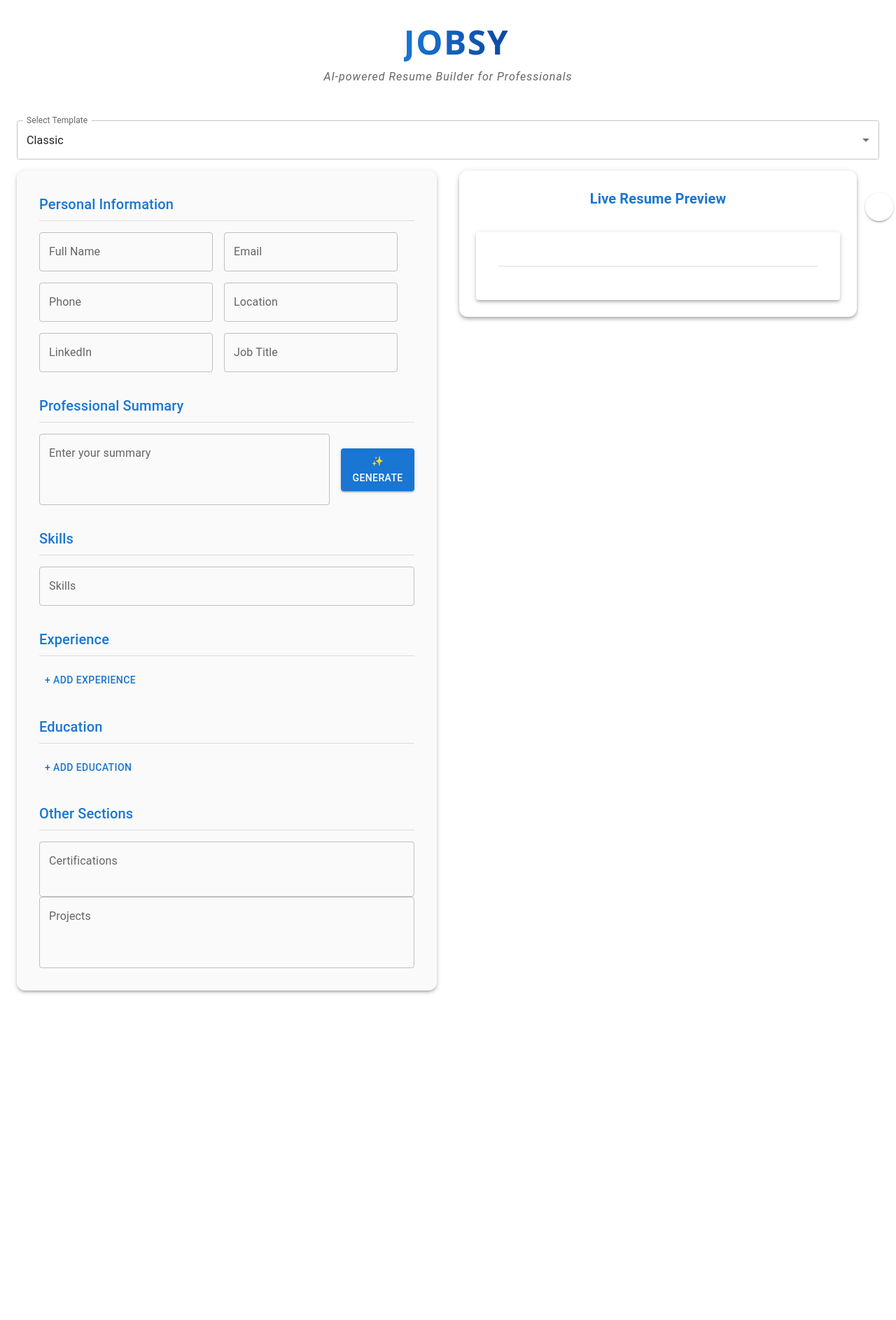
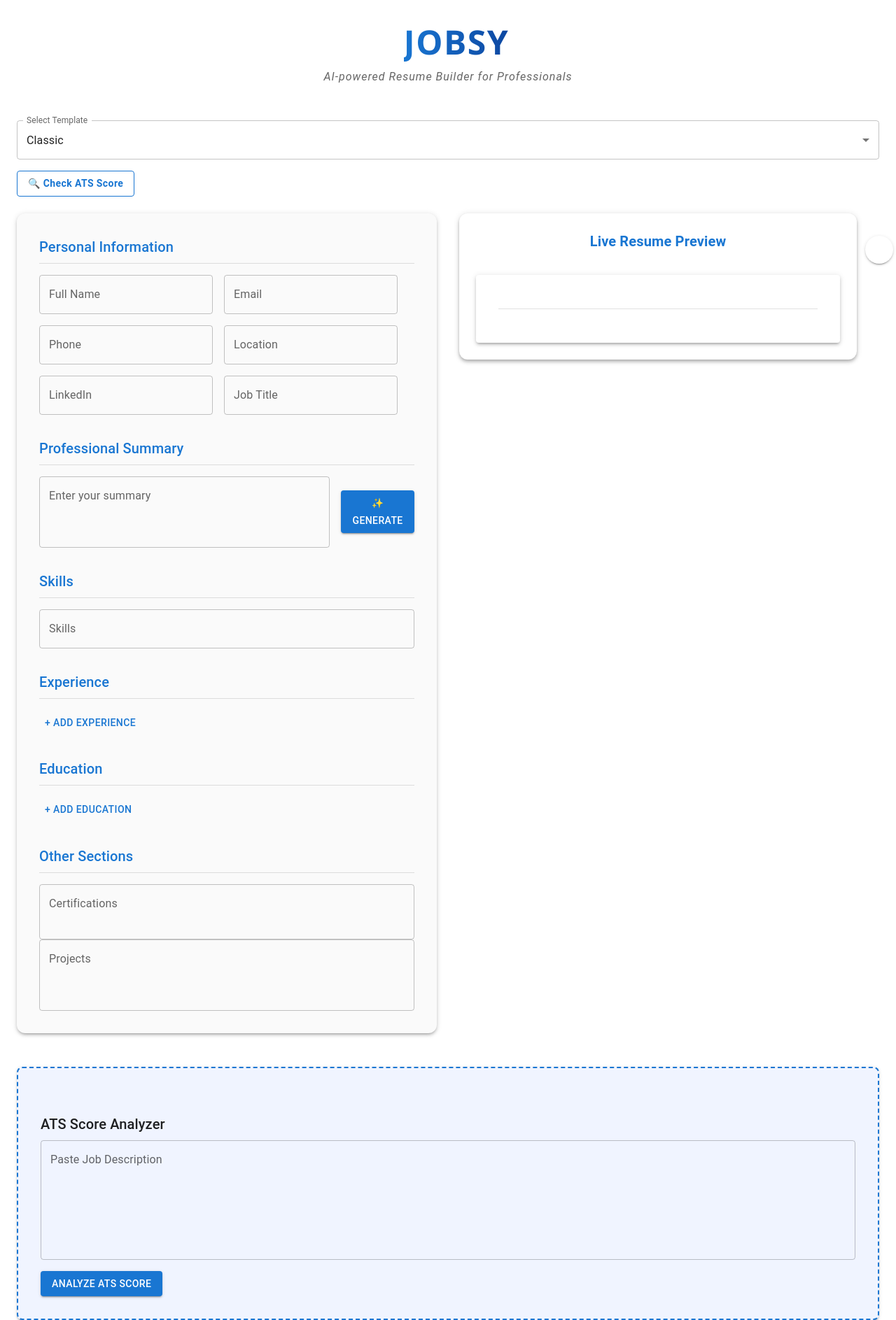
Before and after one commit to shreyeshpandey/ai-resume-maker, a React (Create React App) app: page / in a window 1280 px wide. Shown: the whole page at 70% size. Before the commit the page ends 1448 px from the top, so only its background shows below. Built offline with nearby package versions, Linux system fonts and the light colour scheme; some icons are missing.

Commit message:
Added ATS score

```diff
--- a/src/App.js
+++ b/src/App.js
@@ -8,6 +8,7 @@
   CssBaseline,
   Box,
   FormControl,
+  Button,
   InputLabel,
   Select,
   MenuItem,
@@ -17,6 +18,7 @@
 import Preview from './components/Preview';
 import { generateSummaryAndBullets } from './utils/togetherai.js';
 import DownloadButton from './components/DownloadButton.js';
+import ATSAnalyzer from './components/ATSAnalyzer';
 
 function App() {
   const [formData, setFormData] = useState({
@@ -129,6 +131,25 @@
               <MenuItem value="minimal">Minimal</MenuItem>
             </Select>
           </FormControl>
+          <Button
+  variant="outlined"
+  onClick={() => {
+    const atsSection = document.getElementById('ats-score-box');
+    if (atsSection) atsSection.scrollIntoView({ behavior: 'smooth' });
+  }}
+  sx={{
+    mb: 3,
+    color: '#1976d2',
+    borderColor: '#1976d2',
+    fontWeight: 600,
+    textTransform: 'none',
+    '&:hover': {
+      backgroundColor: '#e3f2fd'
+    }
+  }}
+>
+  🔍 Check ATS Score
+</Button>
 
           <Box display="flex" flexDirection={{ xs: 'column', md: 'row' }} gap={4}>
             <Box flex={1} minWidth={380}>
@@ -163,6 +184,20 @@
             </Box>
           </Box>
         </Box>
+        <Box
+          id="ats-score-box"
+          sx={{
+            mt: 6,
+            p: 4,
+            bgcolor: '#f0f4ff',
+            borderRadius: 2,
+            border: '2px dashed #1976d2',
+            boxShadow: 2,
+            zIndex: 10
+          }}
+        >
+          <ATSAnalyzer resumeData={formData} />
+        </Box>
       </Container>
     </>
   );
--- /dev/null
+++ b/src/components/ATSAnalyzer.js
@@ -0,0 +1,148 @@
+import React, { useState } from 'react';
+import {
+  Box,
+  Button,
+  Typography,
+  TextField,
+  CircularProgress,
+  LinearProgress
+} from '@mui/material';
+import { generateSummaryAndBullets } from '../utils/togetherai';
+
+const ATSAnalyzer = ({ resumeData }) => {
+  const [jobDescription, setJobDescription] = useState('');
+  const [atsFeedback, setAtsFeedback] = useState('');
+  const [score, setScore] = useState(null);
+  const [keywordMatch, setKeywordMatch] = useState(null);
+  const [tips, setTips] = useState([]);
+  const [loading, setLoading] = useState(false);
+
+  const extractATSData = (text) => {
+    const scoreMatch = text.match(/Score:\s*(\d{1,3})\/100/i);
+    const keywordMatchMatch = text.match(/Keyword Match:\s*(\d{1,3})%/i);
+    const tipMatches = text.match(/(?:\d+\.\s+.*)/g);
+
+    const scoreValue = scoreMatch ? parseInt(scoreMatch[1]) : null;
+    const keywordValue = keywordMatchMatch ? parseInt(keywordMatchMatch[1]) : null;
+    const tipList = tipMatches || [];
+
+    return {
+      score: scoreValue,
+      keywordMatch: keywordValue,
+      tips: tipList,
+    };
+  };
+
+  const handleAnalyzeATS = async () => {
+    if (!jobDescription.trim()) return;
+    setLoading(true);
+    setAtsFeedback('');
+    setScore(null);
+    setKeywordMatch(null);
+    setTips([]);
+
+    const resumeText = `
+Name: ${resumeData.name}
+Job Title: ${resumeData.jobTitle}
+Skills: ${resumeData.skills.join(', ')}
+Experience: ${resumeData.experience
+      .map(exp => `${exp.role} at ${exp.company} (${exp.duration})`)
+      .join(', ')}
+`;
+
+    const prompt = `
+You are an ATS (Applicant Tracking System) engine. Compare the following resume with the job description. Give an objective score out of 100, keyword match percentage, and 3 actionable improvement tips.
+
+Resume:
+${resumeText}
+
+Job Description:
+${jobDescription}
+
+Respond in this format:
+Score: XX/100
+Keyword Match: XX%
+Tips:
+1. ...
+2. ...
+3. ...
+`;
+
+    try {
+      const { atsFeedback: rawFeedback } = await generateSummaryAndBullets(prompt, { type: 'ats' });
+      const parsed = extractATSData(rawFeedback);
+
+      setAtsFeedback(rawFeedback);
+      setScore(parsed.score);
+      setKeywordMatch(parsed.keywordMatch);
+      setTips(parsed.tips);
+    } catch (error) {
+      console.error('❌ ATS analysis failed:', error);
+      setAtsFeedback('Something went wrong. Please try again.');
+    } finally {
+      setLoading(false);
+    }
+  };
+
+  return (
+    <Box sx={{ mt: 4 }}>
+      <Typography variant="h6" gutterBottom>
+        ATS Score Analyzer
+      </Typography>
+
+      <TextField
+        label="Paste Job Description"
+        multiline
+        rows={6}
+        fullWidth
+        value={jobDescription}
+        onChange={(e) => setJobDescription(e.target.value)}
+        placeholder="Paste job description here..."
+      />
+
+      <Button
+        variant="contained"
+        sx={{ mt: 2 }}
+        onClick={handleAnalyzeATS}
+        disabled={loading}
+      >
+        {loading ? <CircularProgress size={24} /> : 'Analyze ATS Score'}
+      </Button>
+
+      {(score !== null || keywordMatch !== null || tips.length > 0) && (
+        <Box sx={{ mt: 3, p: 2, bgcolor: '#f9f9f9', borderRadius: 2 }}>
+          <Typography variant="subtitle1" gutterBottom>
+            Results
+          </Typography>
+
+          {score !== null && (
+            <Box sx={{ mb: 2 }}>
+              <Typography>ATS Score: {score}/100</Typography>
+              <LinearProgress variant="determinate" value={score} sx={{ height: 10, borderRadius: 5 }} />
+            </Box>
+          )}
+
+          {keywordMatch !== null && (
+            <Box sx={{ mb: 2 }}>
+              <Typography>Keyword Match: {keywordMatch}%</Typography>
+              <LinearProgress variant="determinate" value={keywordMatch} sx={{ height: 10, borderRadius: 5 }} />
+            </Box>
+          )}
+
+          {tips.length > 0 && (
+            <Box sx={{ mt: 2 }}>
+              <Typography fontWeight="bold">Tips:</Typography>
+              <ul>
+                {tips.map((tip, idx) => (
+                  <li key={idx}>{tip.replace(/^\d+\.\s*/, '')}</li>
+                ))}
+              </ul>
+            </Box>
+          )}
+        </Box>
+      )}
+    </Box>
+  );
+};
+
+export default ATSAnalyzer;
--- a/src/utils/togetherai.js
+++ b/src/utils/togetherai.js
@@ -1,21 +1,25 @@
 import axios from 'axios';
 
-export async function generateSummaryAndBullets(prompt) {
+export async function generateSummaryAndBullets(prompt, options = {}) {
   try {
     const response = await axios.post(
       'https://api.together.xyz/v1/chat/completions',
       {
         model: 'meta-llama/Llama-3-8b-chat-hf',
         messages: [
-          {
-            role: 'system',
-            content: `
+          ...(options.systemMessage
+            ? [{ role: 'system', content: options.systemMessage }]
+            : options.type === 'resume'
+            ? [{
+                role: 'system',
+                content: `
 You are a professional resume generator. Your output should contain:
 - A concise 20-30 words professional summary.
 - 3–5 action-oriented bullet points under "Experience Highlights".
 Do NOT repeat the user’s name/email, and do NOT include phrases like “Here is” or “Based on”. Return only clean, direct content.
-            `.trim(),
-          },
+                `.trim()
+              }]
+            : []),
           { role: 'user', content: prompt },
         ],
         temperature: 0.7,
@@ -31,15 +35,20 @@
 
     const raw = response.data.choices[0]?.message?.content?.trim() || '';
 
-    // Normalize and split the content
+    // 🟡 ATS response: return raw content
+    if (options.type === 'ats') {
+      return { atsFeedback: raw };
+    }
+
+    // 🔵 Resume summary/bullets: parse structured output
     let cleaned = raw
       .replace(/here\s+is\s+(a\s+)?(for\s+)?[^\n]*[:\-]*/gi, '')
       .replace(/professional\s+summary[:\-]*/gi, '')
       .replace(/experience\s+highlights[:\-]*/gi, '')
       .replace(/experience[:\-]*/gi, '')
-      .replace(/^(name|email|job title)[:\-].*$/gim, '') // remove any repeated inputs
-      .replace(/\*{1,}/g, '') // asterisks
-      .replace(/^["']|["']$/g, '') // leading/trailing quotes
+      .replace(/^(name|email|job title)[:\-].*$/gim, '')
+      .replace(/\*{1,}/g, '')
+      .replace(/^["']|["']$/g, '')
       .trim();
 
     const lines = cleaned
```
